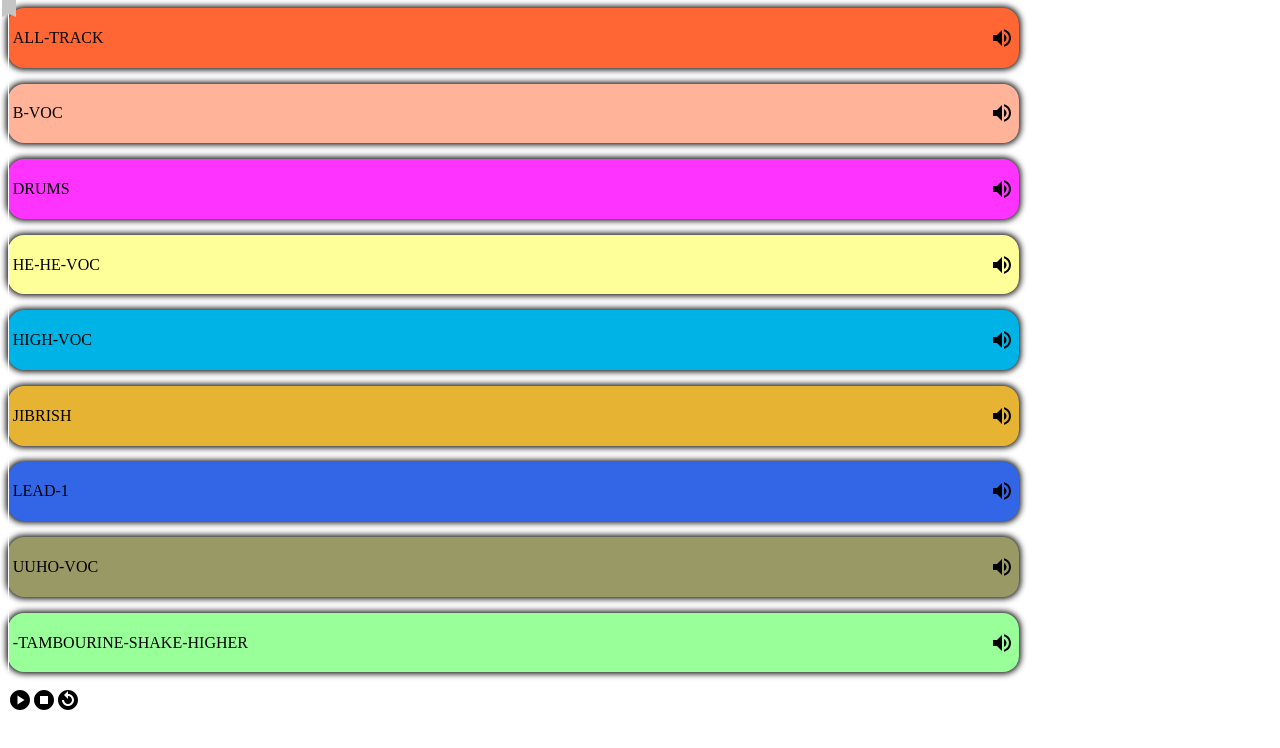
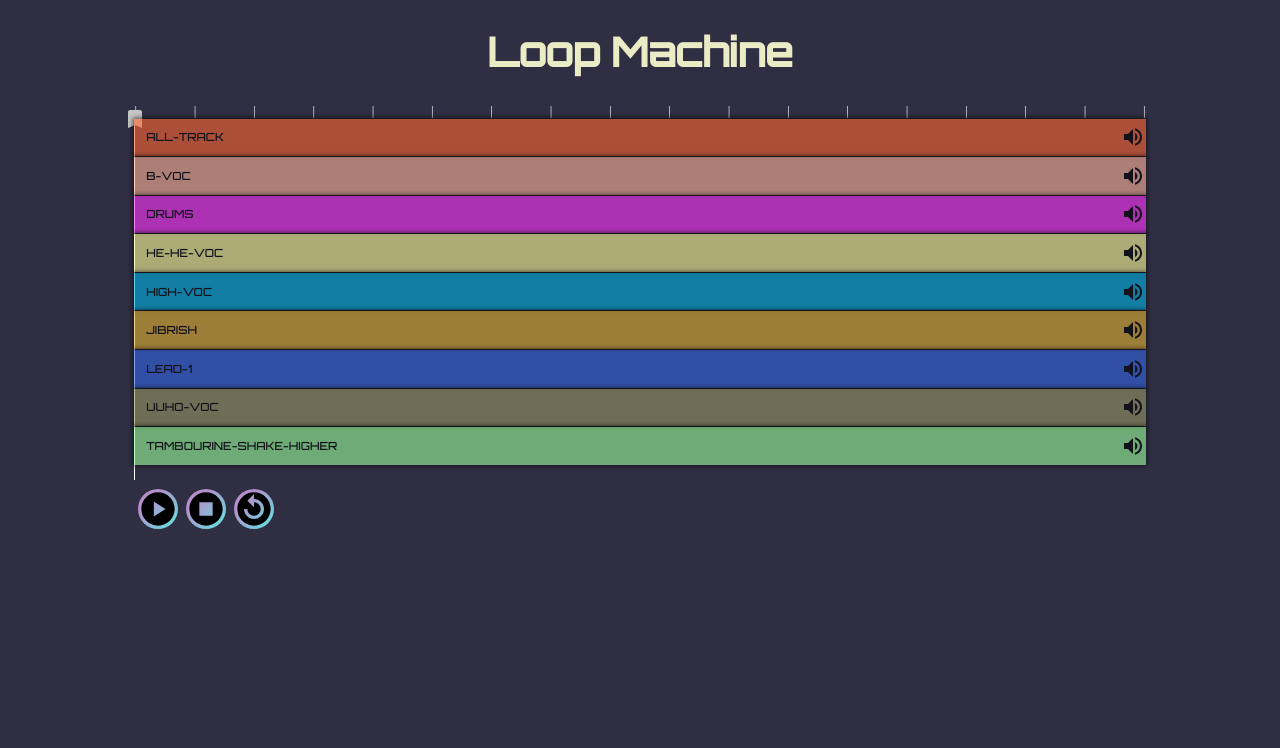
Before and after one commit to OmerNaveh/moveo-project, a React (Create React App) app: page / in a window 1280 px wide. Shown: the top 748 px of the page. Built offline with nearby package versions, Linux system fonts and the light colour scheme.

Commit message:
added styling

```diff
--- a/src/App.js
+++ b/src/App.js
@@ -4,6 +4,7 @@ import MusicChannels from "./components/MusicChannels";
 function App() {
   return (
     <div className="App">
+      <h1 className="pageTitle">Loop Machine</h1>
       <MusicChannels />
       <Controls />
     </div>
--- a/src/components/Controls.jsx
+++ b/src/components/Controls.jsx
@@ -28,7 +28,7 @@ export default function Controls() {
       document.querySelectorAll(".track").forEach((track) => {
         track.loop = true;
       });
-      replayElem.current.style.color = "blue";
+      replayElem.current.style.color = "rgb(168,236,255,1)";
     } else {
       document.querySelectorAll(".track").forEach((track) => {
         track.loop = false;
@@ -47,12 +47,16 @@ export default function Controls() {
   return (
     <div className="controls">
       {!isPlaying ? (
-        <PlayCircleIcon onClick={playMusic} />
+        <PlayCircleIcon className="svgs" onClick={playMusic} />
       ) : (
-        <PauseCircleIcon onClick={pauseMusic} />
+        <PauseCircleIcon className="svgs" onClick={pauseMusic} />
       )}
-      <StopCircleIcon onClick={stopMusic} />
-      <ReplayCircleFilledIcon ref={replayElem} onClick={replay} />
+      <StopCircleIcon className="svgs" onClick={stopMusic} />
+      <ReplayCircleFilledIcon
+        className="svgs"
+        ref={replayElem}
+        onClick={replay}
+      />
     </div>
   );
 }
--- a/src/components/MusicChannels.jsx
+++ b/src/components/MusicChannels.jsx
@@ -3,6 +3,7 @@ import fileNamesArr from "../helpers/fileNamesArr.json";
 import Row from "./Row";
 import BookmarkIcon from "@mui/icons-material/Bookmark";
 import dragNDrop from "../helpers/dragndrop";
+import Timer from "./Timer";
 
 export default function MusicChannels() {
   const [progress, setProgress] = useState(0);
@@ -22,6 +23,7 @@ export default function MusicChannels() {
 
   return (
     <div className="musicChannels">
+      <Timer />
       <div
         className="tracksSlider"
         style={{
--- /dev/null
+++ b/src/components/Timer.jsx
@@ -0,0 +1,12 @@
+import React from "react";
+
+export default function Timer() {
+  const createTimerByDuration = (duration) => {
+    const elems = [];
+    for (let i = 0; i <= duration; i++) {
+      elems.push(<div>|</div>);
+    }
+    return elems;
+  };
+  return <div className="timeline">{createTimerByDuration(17)}</div>;
+}
--- a/src/helpers/fileNamesArr.json
+++ b/src/helpers/fileNamesArr.json
@@ -7,5 +7,5 @@
   "JIBRISH.mp3",
   "LEAD_1.mp3",
   "UUHO_VOC.mp3",
-  "_tambourine_shake_higher.mp3"
+  "tambourine_shake_higher.mp3"
 ]
--- a/src/index.css
+++ b/src/index.css
@@ -1,19 +1,46 @@
+@import url("https://fonts.googleapis.com/css2?family=Orbitron:wght@500&family=Prompt:wght@700&family=Red+Hat+Display&display=swap");
+/* General */
+body {
+  background-color: rgb(47, 46, 66);
+}
+.App {
+  margin: 0 10%;
+}
+/* Title */
+.pageTitle {
+  color: rgb(234, 236, 198);
+  font-size: 2.5em;
+  text-align: center;
+  font-family: "Orbitron", sans-serif;
+}
+/* Timeline */
+.timeline {
+  display: flex;
+  justify-content: space-between;
+  color: white;
+  font-size: 0.8em;
+}
+/* Music Channels */
 .trackRow {
   display: flex;
   justify-content: space-between;
   align-items: center;
-  border-radius: 1em;
   box-shadow: 0 0 0.4em 0.1em black;
-  padding: 0.3em;
-  margin-bottom: 1em;
+  padding: 0.05em;
+  margin-bottom: 0.1em;
+  opacity: 0.6;
+  font-size: 0.7em;
+  font-family: "Orbitron", sans-serif;
 }
 .trackLogo {
   height: 2em;
   width: 2em;
 }
+.trackName {
+  margin-left: 1em;
+}
 .musicChannels {
   position: relative;
-  width: 80%;
 }
 .tracksSlider {
   transition: all 0.2s linear;
@@ -25,3 +52,18 @@
   color: rgb(197, 197, 197);
   margin-top: -0.5em;
 }
+/* Controls  */
+.controls {
+  margin-top: 1.5em;
+}
+.controls > svg {
+  font-size: 2.5em;
+}
+.svgs {
+  cursor: pointer;
+  background-color: #5de6de;
+  background-image: linear-gradient(315deg, #5de6de 0%, #b58ecc 74%);
+  border: none;
+  border-radius: 50%;
+  margin: 0 0.1em;
+}
```
Also changed, not shown: 1 other file (tests, documents, lock files or other folders).
